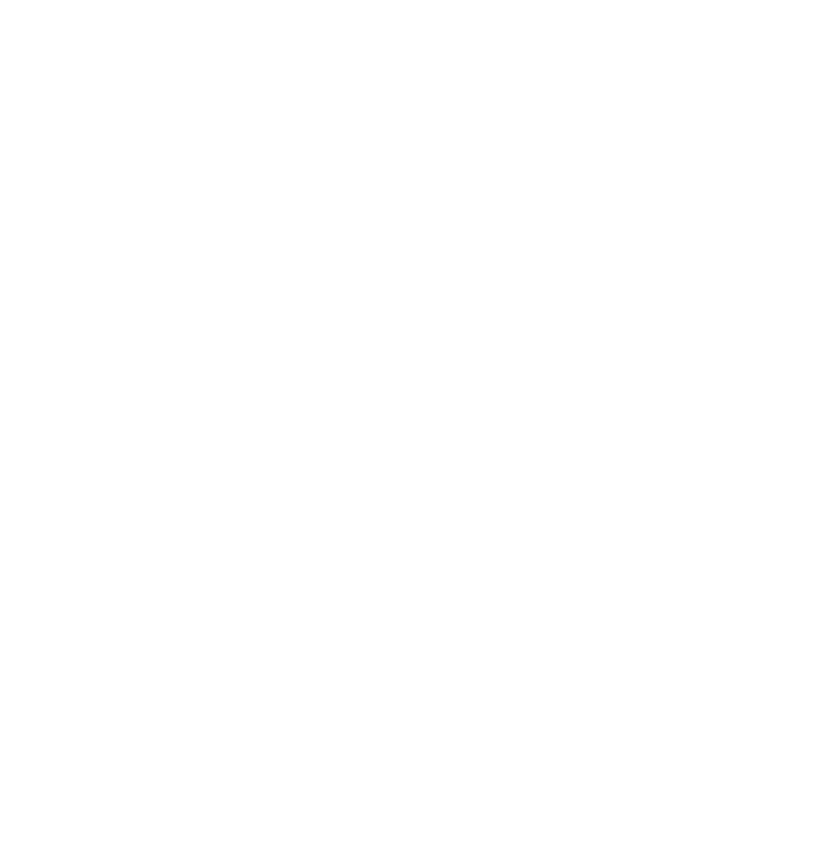
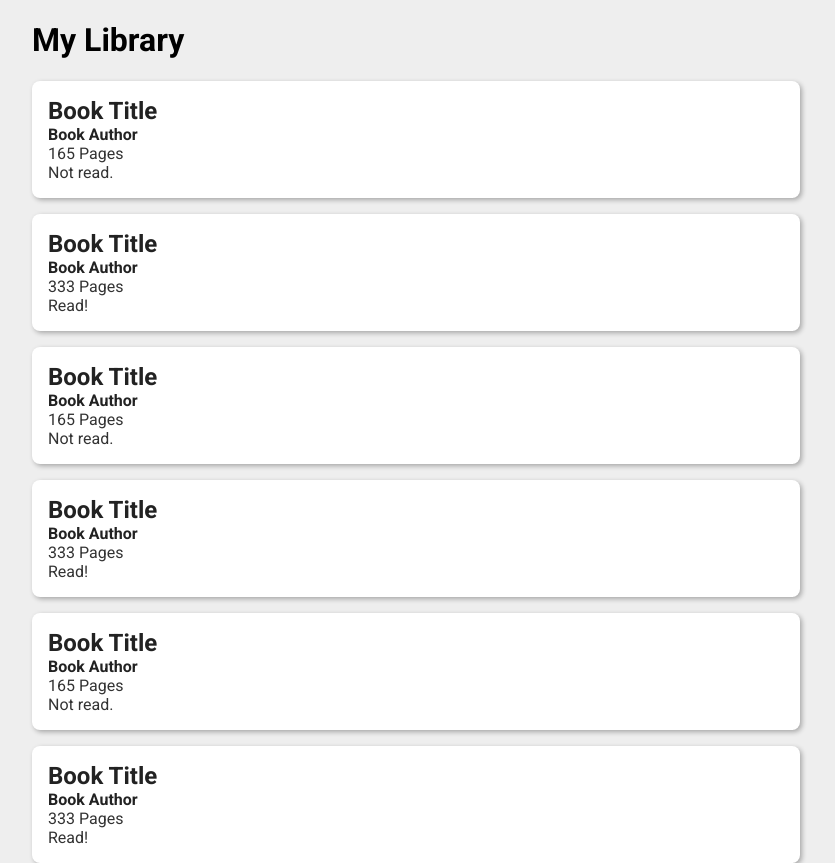
Before and after one commit to sprlm/library, a plain HTML site: page index.html in a window 1280 px wide. Shown: the whole page, without its empty margins (224-1059 px from the left). Before the commit the page ends 800 px from the top, so only its background shows below. Drawn offline with Linux system fonts and the light colour scheme.

Commit message:
Create sample html layout and styling for books

```diff
--- a/index.html
+++ b/index.html
@@ -6,9 +6,56 @@
   <meta name="viewport" content="width=device-width, initial-scale=1.0">
   <title>Library</title>
   <link rel="stylesheet" href="style.css">
+  <link rel="preconnect" href="https://fonts.googleapis.com">
+  <link rel="preconnect" href="https://fonts.gstatic.com" crossorigin>
+  <link href="https://fonts.googleapis.com/css2?family=Roboto:wght@400;700&display=swap" rel="stylesheet">
   <script src="script.js"></script>
 </head>
 <body>
+  <h1>My Library</h1>
 
+  <div class="card-container">
+    <div class="card">
+      <h2 class="title">Book Title</h2>
+      <h4 class="author">Book Author</h4>
+      <div class="num-pages">165 Pages</div>
+      <div class="is-read">Not read.</div>
+    </div>
+
+    <div class="card">
+      <h2 class="title">Book Title</h2>
+      <h4 class="author">Book Author</h4>
+      <div class="num-pages">333 Pages</div>
+      <div class="is-read">Read!</div>
+    </div>
+
+    <div class="card">
+      <h2 class="title">Book Title</h2>
+      <h4 class="author">Book Author</h4>
+      <div class="num-pages">165 Pages</div>
+      <div class="is-read">Not read.</div>
+    </div>
+
+    <div class="card">
+      <h2 class="title">Book Title</h2>
+      <h4 class="author">Book Author</h4>
+      <div class="num-pages">333 Pages</div>
+      <div class="is-read">Read!</div>
+    </div>
+
+    <div class="card">
+      <h2 class="title">Book Title</h2>
+      <h4 class="author">Book Author</h4>
+      <div class="num-pages">165 Pages</div>
+      <div class="is-read">Not read.</div>
+    </div>
+
+    <div class="card">
+      <h2 class="title">Book Title</h2>
+      <h4 class="author">Book Author</h4>
+      <div class="num-pages">333 Pages</div>
+      <div class="is-read">Read!</div>
+    </div>
+  </div>
 </body>
 </html>
--- a/style.css
+++ b/style.css
@@ -0,0 +1,32 @@
+:root {
+  font-family: Roboto, sans-serif;
+  font-size: 16px;
+}
+
+body {
+  margin: 0;
+  padding: 0 256px;
+  background-color: #eee;
+}
+
+.card-container {
+  display: grid;
+  grid-template-columns: repeat(auto-fit, minmax(400px, 1fr));
+  gap: 16px;
+}
+
+.card {
+  padding: 16px;
+  border-radius: 8px;
+  background-color: #fff;
+  box-shadow: 2px 2px 5px rgba(0, 0, 0, 0.3);
+}
+
+.title, .author {
+  margin: 0;
+  color: #222;
+}
+
+.num-pages, .is-read {
+  color: #333;
+}
```
